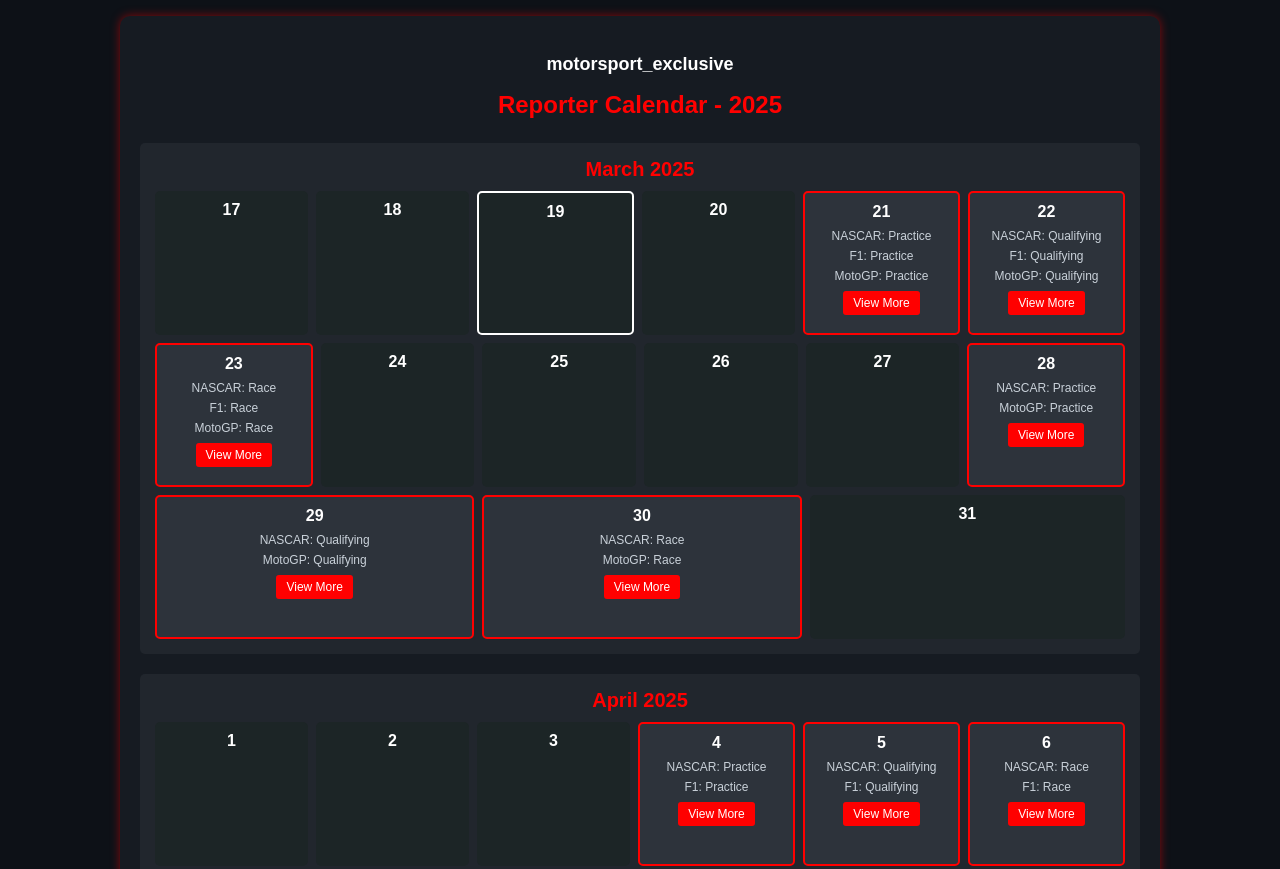
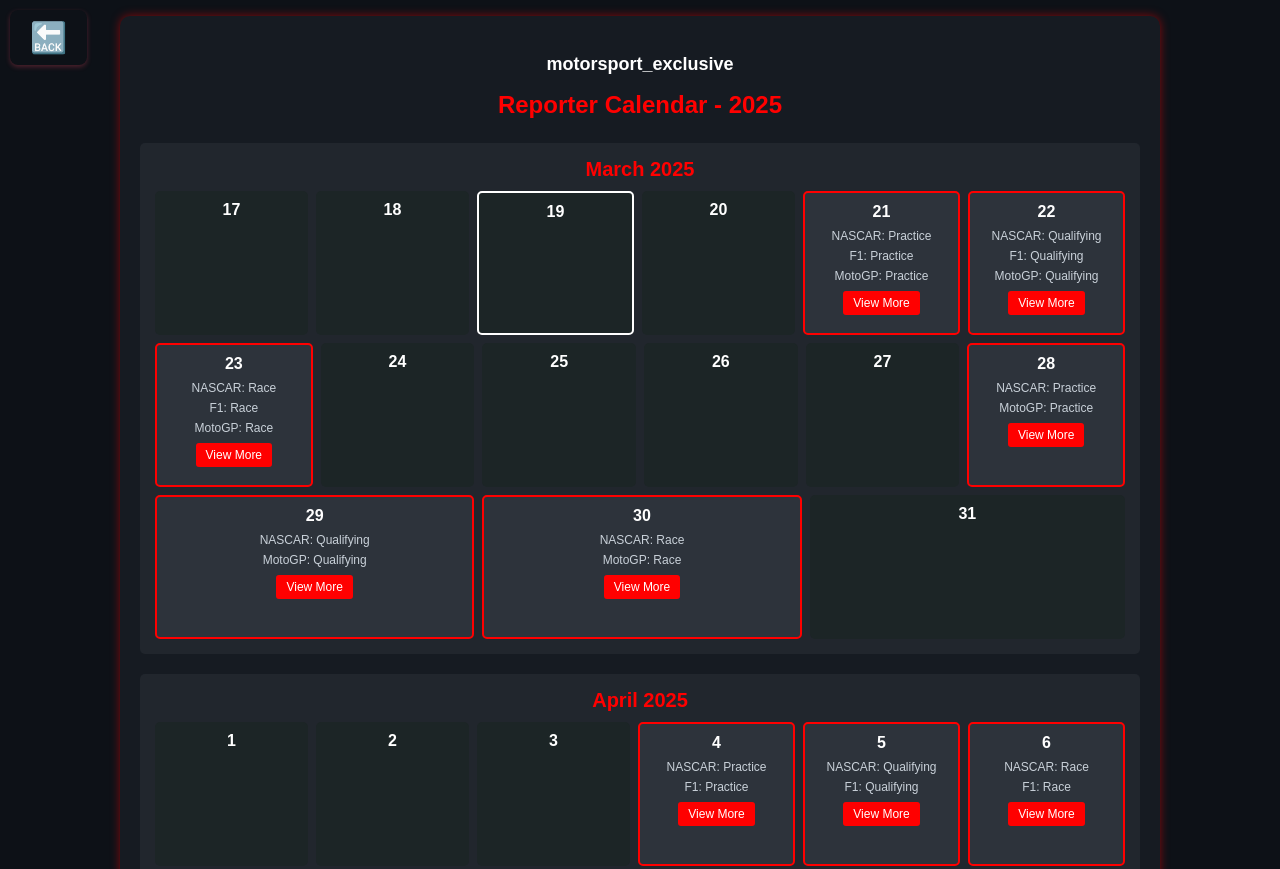
Before and after one commit to NitheshVinny20/motorsportexclusive, a website: page reporterapp/reporter-web-app/menue/dashboard.html in a window 1280 px wide. Shown: the top 869 px of the page. Drawn offline with Linux system fonts and the light colour scheme.

Commit message:
dashboard.html

```diff
--- a/reporterapp/reporter-web-app/menue/dashboard.html
+++ b/reporterapp/reporter-web-app/menue/dashboard.html
@@ -153,9 +153,74 @@
           margin-top: 5px;
         }
       }
+      .button-back {
+        position: fixed;
+        top: 10px;
+        left: 10px;
+        z-index: 1000;
+      }
+
+      .back-button {
+        display: inline-block;
+        padding: 10px 20px;
+        color: white;
+        text-decoration: none;
+        border-radius: 8px;
+        font-size: 30px;
+        font-family: "Roboto", sans-serif;
+        cursor: pointer;
+        transition: background-color 0.3s ease;
+        box-shadow: 0px 2px 5px rgba(233, 69, 96, 0.3);
+      }
+
+      .back-button:hover {
+        background-color: #c1354d;
+      }
+
+      .back-button:active {
+        background-color: #a12b41;
+        box-shadow: 0px 1px 3px rgba(233, 69, 96, 0.2);
+      }
+
+      /* Dynamic "More" styling */
+      .more-dynamic {
+        color: #e94560;
+        font-style: italic;
+        animation: pulse 2s infinite;
+      }
+
+      @keyframes pulse {
+        0% {
+          opacity: 1;
+        }
+        50% {
+          opacity: 0.5;
+        }
+        100% {
+          opacity: 1;
+        }
+      }
+
+      @media (max-width: 768px) {
+        .report-grid {
+          grid-template-columns: 1fr;
+        }
+      }
+
+      @media (max-width: 600px) {
+        .back-button {
+          padding: 8px 16px;
+          font-size: 16px;
+        }
+      }
     </style>
   </head>
   <body>
+    <div class="button-back">
+      <a href="/reporterapp/reporter-web-app/index.html" class="back-button"
+        >🔙</a
+      >
+    </div>
     <div class="container">
       <h3>motorsport_exclusive</h3>
       <h1>Reporter Calendar - 2025</h1>
```
